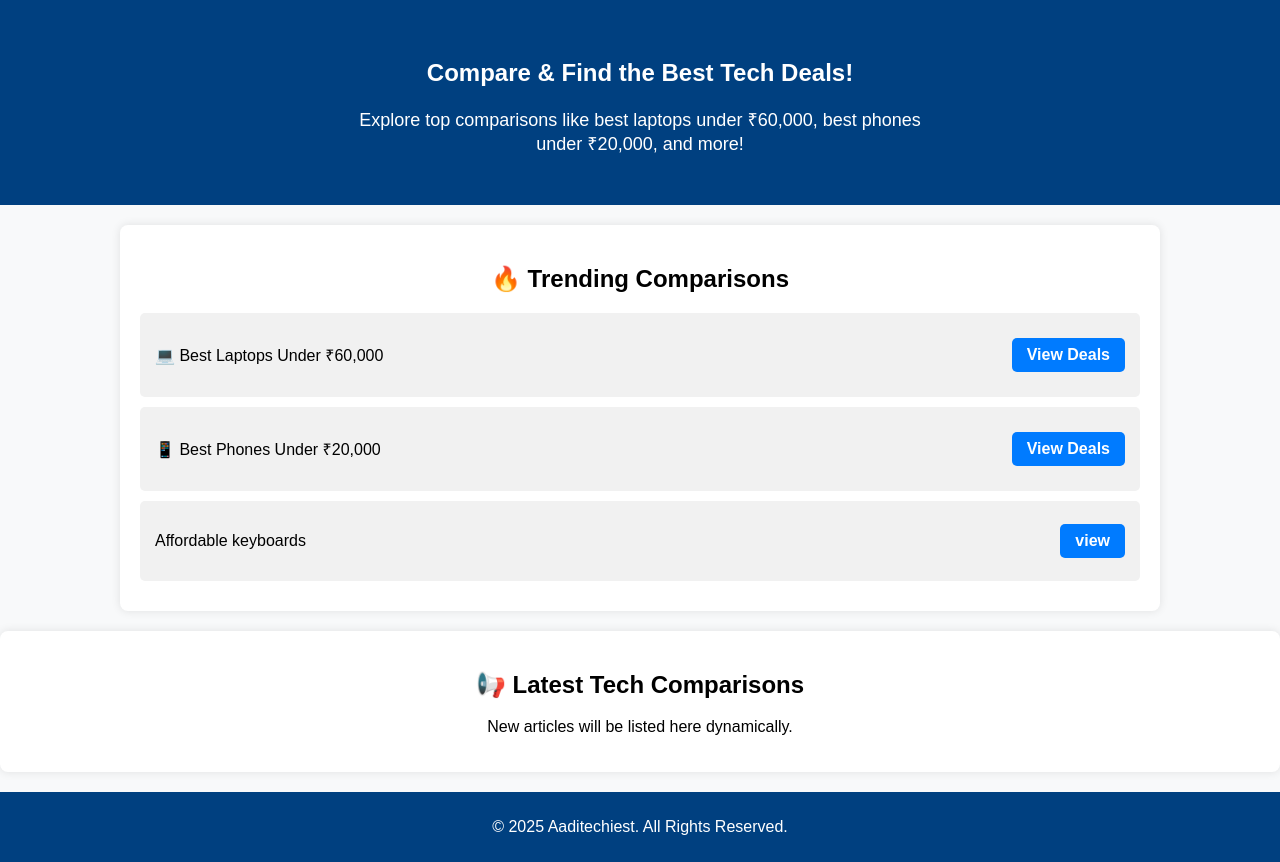
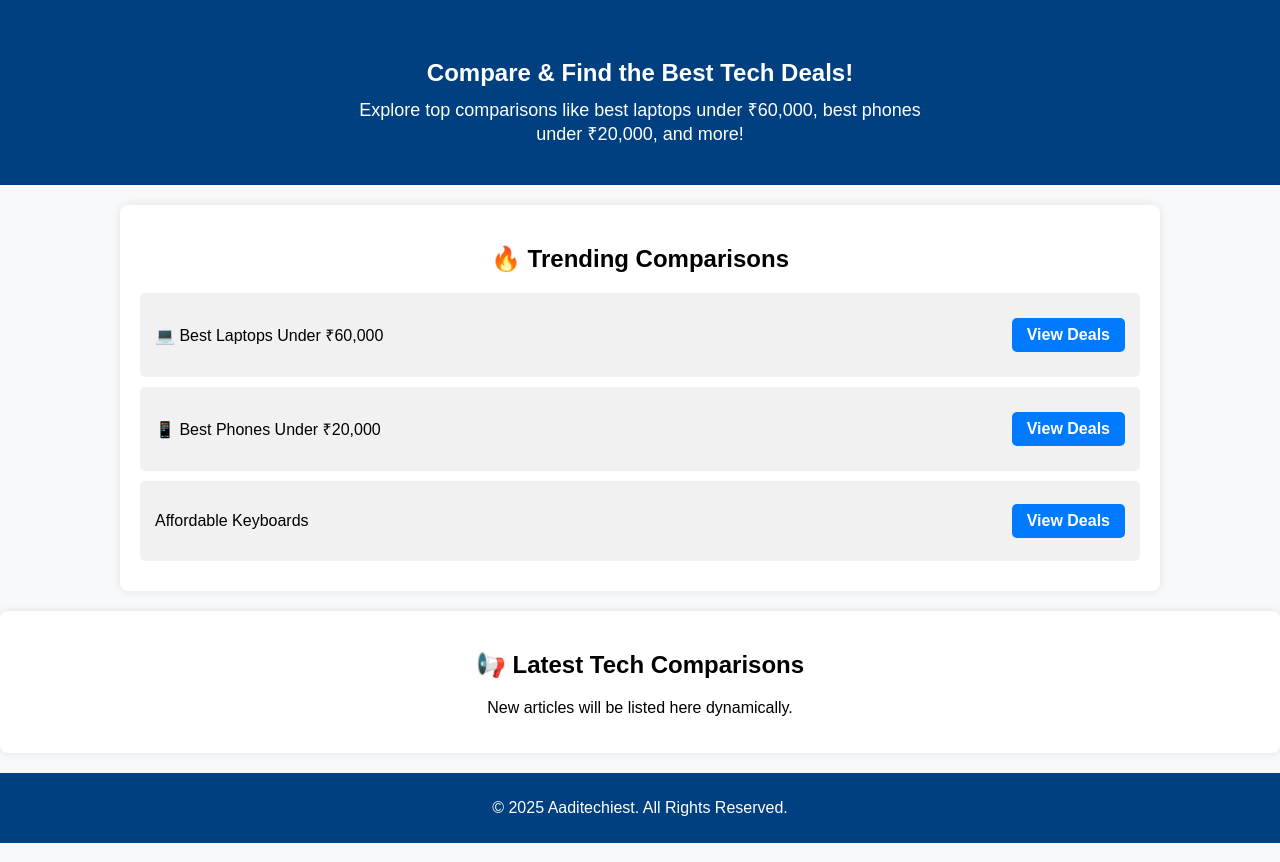
Before and after one commit to aaditechiest/aaditechiest, a plain HTML site: page index.html in a window 1280 px wide. Shown: the part 181-1043 px from the top of the page. Drawn offline with Linux system fonts and the light colour scheme.

Commit message:
Describe the changes you made

```diff
--- a/index.html
+++ b/index.html
@@ -1,12 +1,30 @@
 <!DOCTYPE html>
 <html lang="en">
 <head>
-    <meta charset="UTF-8">
-    <meta name="viewport" content="width=device-width, initial-scale=1.0">
+    <meta charset="UTF-8" />
+    <meta name="viewport" content="width=device-width, initial-scale=1.0" />
     <meta name="google-site-verification" content="G2dcS5x9YHspFEKN_iF5Iv9td1tCA4BheBZtKvV3RBQ" />
+
+    <!-- Primary Meta Tags -->
     <title>Aaditechiest - Best Tech Comparisons & Deals</title>
-    <meta name="description" content="Stay updated with the latest in technology, gadgets, reviews, and industry news.">
-<meta name="keywords" content="best laptops under 60000, best phones under 20000, tech comparisons 2025, laptop reviews, smartphone deals, Aaditechiest">
+    <meta name="description" content="Stay updated with the latest technology, gadgets, reviews, and industry news. Find the best laptops, phones, and tech deals in 2025." />
+    <meta name="keywords" content="best laptops under 60000, best phones under 20000, tech comparisons 2025, laptop reviews, smartphone deals, Aaditechiest, affordable keyboards" />
+    <meta name="author" content="Aaditechiest" />
+    <meta name="robots" content="index, follow" />
+
+    <!-- Open Graph / Facebook -->
+    <meta property="og:type" content="website" />
+    <meta property="og:url" content="https://yourusername.github.io/yourrepository/" />
+    <meta property="og:title" content="Aaditechiest - Best Tech Comparisons & Deals" />
+    <meta property="og:description" content="Stay updated with the latest technology, gadgets, reviews, and industry news. Find the best laptops, phones, and tech deals in 2025." />
+    <meta property="og:image" content="https://yourusername.github.io/yourrepository/images/AadoTechiestsmith.png" />
+
+    <!-- Twitter -->
+    <meta name="twitter:card" content="summary_large_image" />
+    <meta name="twitter:url" content="https://yourusername.github.io/yourrepository/" />
+    <meta name="twitter:title" content="Aaditechiest - Best Tech Comparisons & Deals" />
+    <meta name="twitter:description" content="Stay updated with the latest technology, gadgets, reviews, and industry news. Find the best laptops, phones, and tech deals in 2025." />
+    <meta name="twitter:image" content="https://yourusername.github.io/yourrepository/images/AadoTechiestsmith.png" />
 
     <style>
         /* Global Styles */
@@ -25,7 +43,6 @@
             align-items: center;
             justify-content: center;
         }
-
         header img {
             max-width: 150px;
             margin-right: 10px;
@@ -34,17 +51,21 @@
         }
         h1 {
             margin: 10px 0;
-            color: #333;
+            color: #fff;
+            font-weight: bold;
         }
         .hero {
             background: #004080;
             color: white;
             padding: 40px 20px;
         }
+        .hero h2 {
+            margin-bottom: 10px;
+        }
         .hero p {
             font-size: 18px;
             max-width: 600px;
-            margin: 10px auto;
+            margin: 0 auto;
         }
         .container {
             width: 90%;
@@ -53,7 +74,7 @@
             background: white;
             padding: 20px;
             border-radius: 8px;
-            box-shadow: 0px 0px 10px rgba(0, 0, 0, 0.1);
+            box-shadow: 0 0 10px rgba(0, 0, 0, 0.1);
         }
         .comparison-item {
             background: #f1f1f1;
@@ -73,11 +94,11 @@
             font-weight: bold;
         }
         .latest-posts {
-            background: #ffffff;
+            background: #fff;
             padding: 20px;
             margin-top: 20px;
             border-radius: 8px;
-            box-shadow: 0px 0px 10px rgba(0, 0, 0, 0.1);
+            box-shadow: 0 0 10px rgba(0, 0, 0, 0.1);
         }
         footer {
             background: #004080;
@@ -100,38 +121,38 @@
 
     <!-- Header with Logo -->
     <header>
-        <img src="images/AadoTechiestsmith.png" alt="Aaditechiest Logo">
+        <img src="images/AadoTechiestsmith.png" alt="Aaditechiest Logo" />
         <h1>Aaditechiest</h1>
     </header>
 
     <!-- Hero Section -->
-    <div class="hero">
-        <h2>Compare & Find the Best Tech Deals!</h2>
+    <section class="hero">
+        <h2>Compare &amp; Find the Best Tech Deals!</h2>
         <p>Explore top comparisons like best laptops under ₹60,000, best phones under ₹20,000, and more!</p>
-    </div>
+    </section>
 
     <!-- Trending Comparisons Section -->
-    <div class="container">
+    <section class="container">
         <h2>🔥 Trending Comparisons</h2>
-        <div class="comparison-item">
+        <article class="comparison-item">
             <p>💻 Best Laptops Under ₹60,000</p>
-            <a href="laptops_to _buy _in_april_2025_under_60000_with 3050_graphiccard.html">View Deals</a>
-        </div>
-        <div class="comparison-item">
+            <a href="laptops_to_buy_in_april_2025_under_60000_with_3050_graphiccard.html" rel="noopener noreferrer" target="_blank">View Deals</a>
+        </article>
+        <article class="comparison-item">
             <p>📱 Best Phones Under ₹20,000</p>
-            <a href="mobile_under_20000.html">View Deals</a>
-        </div>
-        <div class="comparison-item">
-            <p>Affordable keyboards </p>
-            <a href="affordable_rbg_branded_keyboards.html">view </a>
-        </div>
-    </div>
+            <a href="mobile_under_20000.html" rel="noopener noreferrer" target="_blank">View Deals</a>
+        </article>
+        <article class="comparison-item">
+            <p>Affordable Keyboards</p>
+            <a href="affordable_rbg_branded_keyboards.html" rel="noopener noreferrer" target="_blank">View Deals</a>
+        </article>
+    </section>
 
     <!-- Latest Posts Section -->
-    <div class="latest-posts">
+    <section class="latest-posts">
         <h2>📢 Latest Tech Comparisons</h2>
         <p>New articles will be listed here dynamically.</p>
-    </div>
+    </section>
 
     <!-- Footer -->
     <footer>
```
Lines whose indentation alone changed are shown as unchanged.
